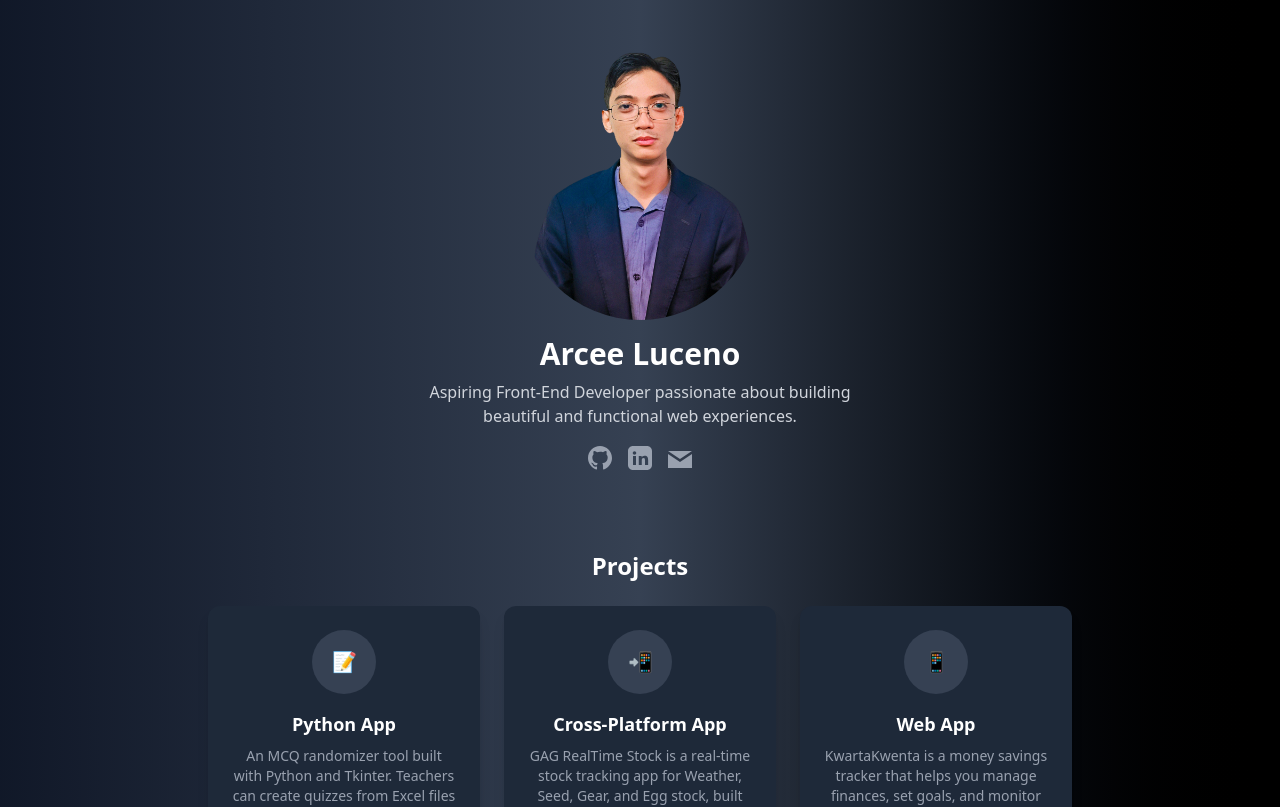
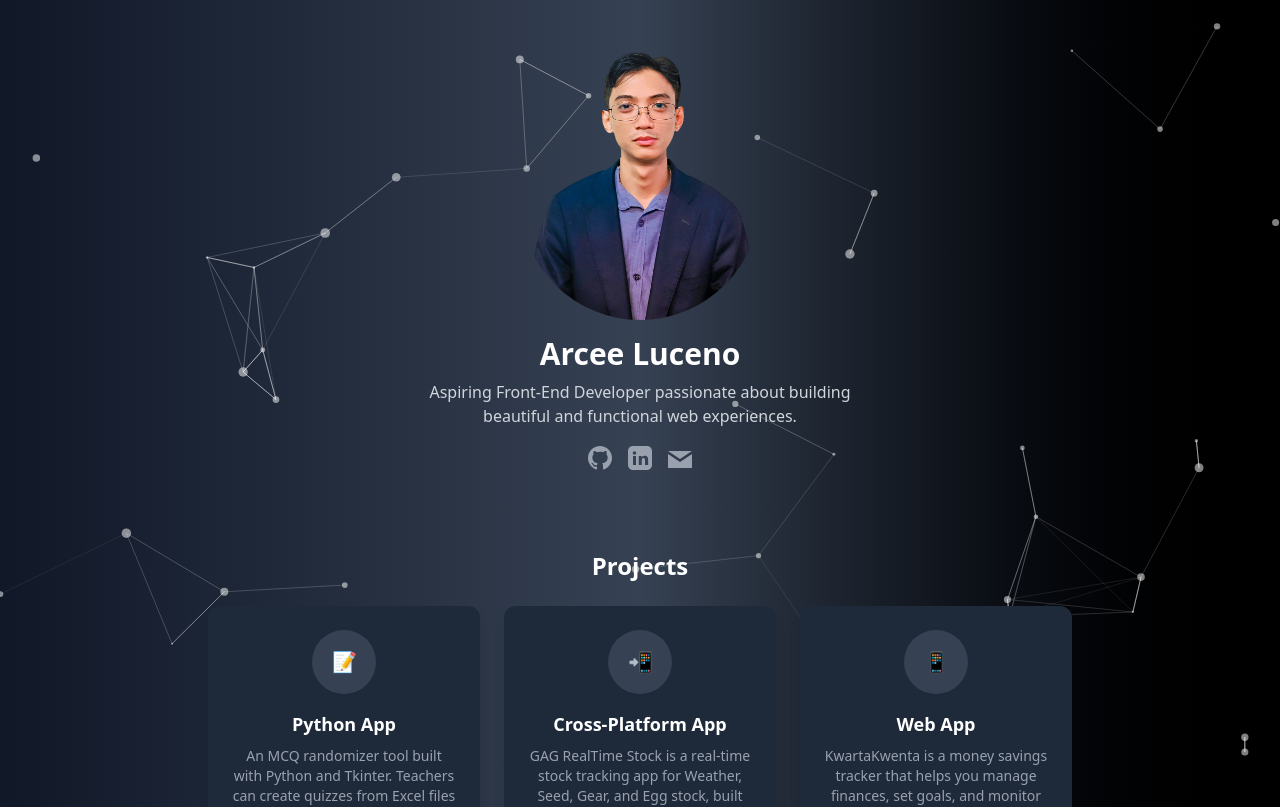
Before and after one commit to arceeluceno13/my-portfolio, a React (Vite) app: page / in a window 1280 px wide. Shown: the top 807 px of the page. Built offline with nearby package versions, Linux system fonts and the light colour scheme.

Commit message:
feat: enable ParticlesComponent for enhanced visual effects

```diff
--- a/src/App.tsx
+++ b/src/App.tsx
@@ -2,12 +2,12 @@ import assets from './assets/NoBg4.png'
 import projects from './data/projects'
 import socials from './data/socials'
 import techStack from './data/techStack'
-// import ParticlesComponent from './components/Particles'
+import ParticlesComponent from './components/Particles'
 
 function App() {
   return (
     <div className="relative flex flex-col items-center justify-center min-h-screen bg-gradient-to-r from-gray-900 via-gray-700 to-black px-2">
-      {/* <ParticlesComponent id="particles" /> */}
+      <ParticlesComponent id="particles" />
       <div className="relative z-10 flex flex-col items-center">
         <img
           src={assets}
```
